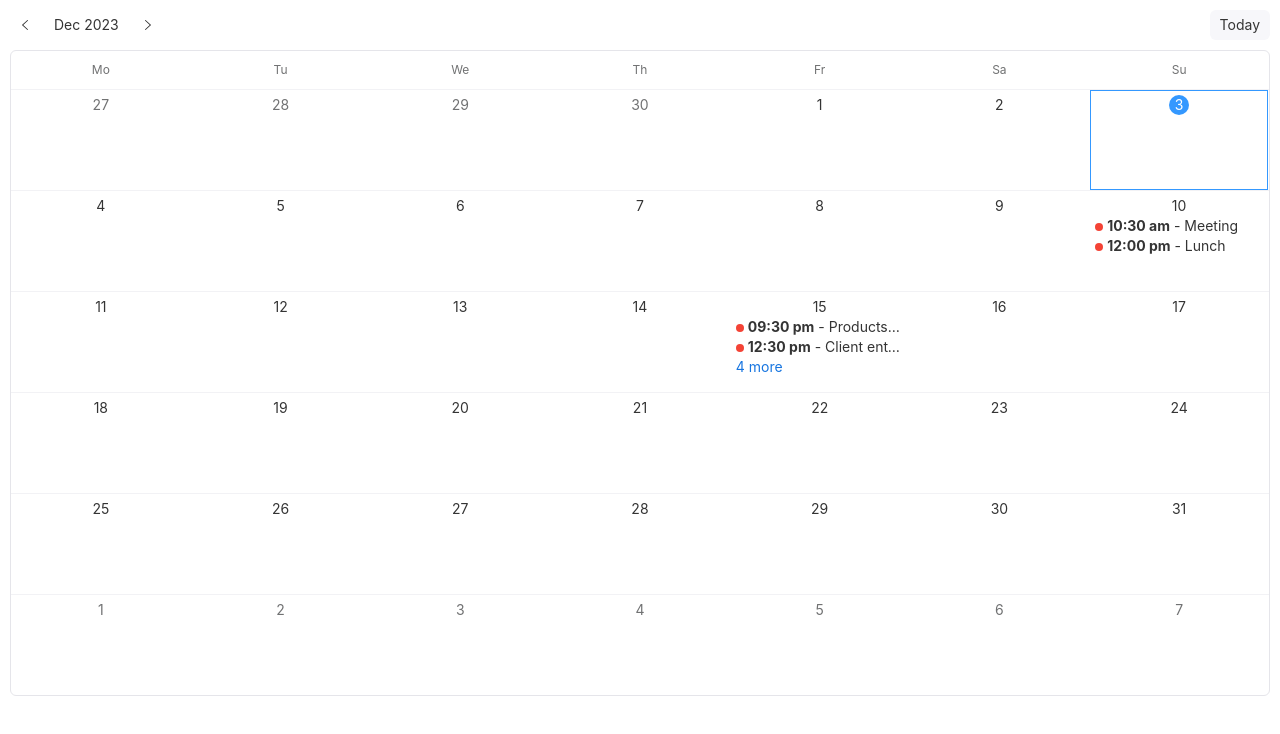
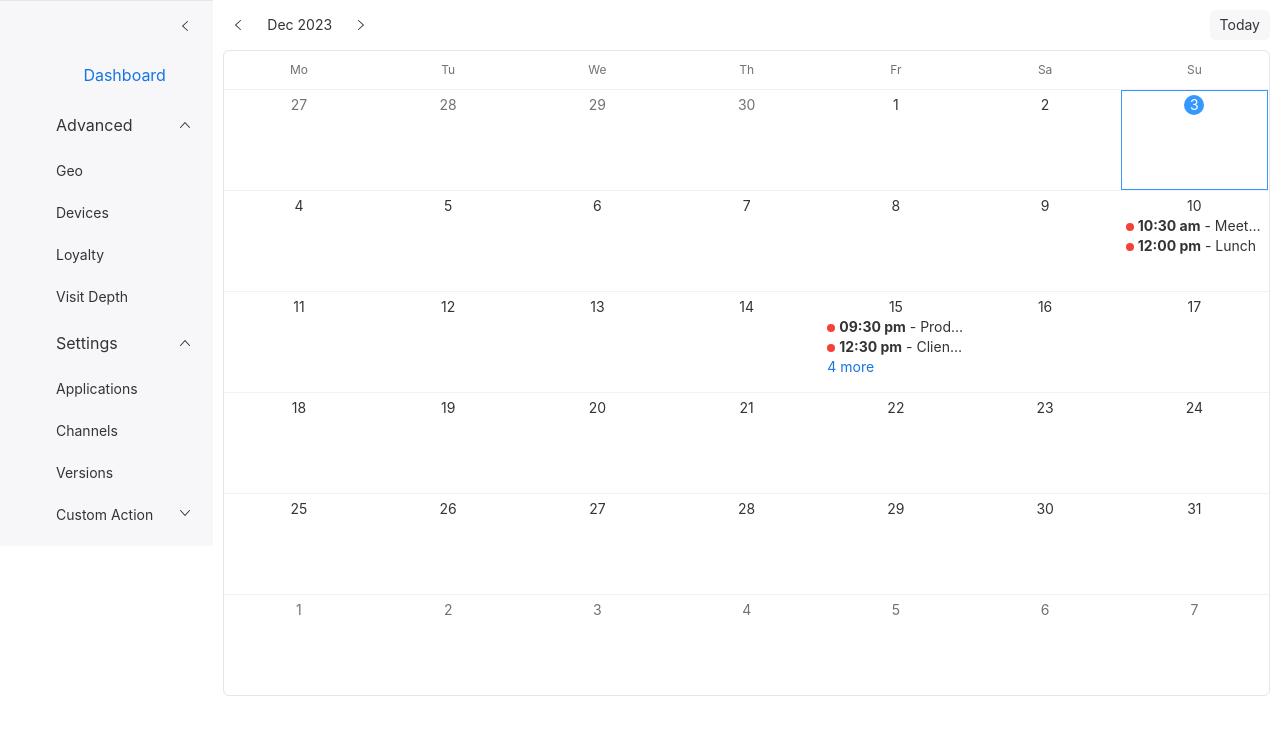
Before and after one commit to dgett130/2023_Chronos, a React (Create React App) app: page / in a window 1280 px wide. Shown: the top 734 px of the page. Built offline with nearby package versions, Linux system fonts and the light colour scheme.

Commit message:
feat(sidebar): init sidebar

```diff
--- a/package.json
+++ b/package.json
@@ -3,6 +3,9 @@
   "version": "0.1.0",
   "private": true,
   "dependencies": {
+    "@fortawesome/free-brands-svg-icons": "^6.5.1",
+    "@fortawesome/free-regular-svg-icons": "^6.5.1",
+    "@fortawesome/free-solid-svg-icons": "^6.5.1",
     "@testing-library/jest-dom": "^5.17.0",
     "@testing-library/react": "^13.4.0",
     "@testing-library/user-event": "^13.5.0",
@@ -35,5 +38,8 @@
       "last 1 firefox version",
       "last 1 safari version"
     ]
+  },
+  "devDependencies": {
+    "tailwindcss": "^3.3.6"
   }
 }
--- a/src/App.js
+++ b/src/App.js
@@ -1,8 +1,9 @@
 import logo from './logo.svg';
 import './App.css';
-import CalendarWrapper from "./component/CalendarWrapper";
+import CalendarWrapper from "./component/calendar/CalendarWrapper";
 import ModalWrapper from "./component/modal/ModalWrapper";
 import {useState} from "react";
+import Sidebar from "./component/sidebar/Sidebar";
 
 function App() {
 
@@ -21,9 +22,14 @@ function App() {
 
 
     return (
-    <div className="App">
-     <CalendarWrapper onCalendarClick={handleCalendarClick}/>
-     <ModalWrapper isOpen={isModalOpen} onClose={handleCloseModal} selectedDate={selectedDate}/>
+    <div className="App flex flex-row">
+        <div className="basis-1/6">
+            <Sidebar/>
+        </div>
+        <div className="basis-5/6">
+            <CalendarWrapper onCalendarClick={handleCalendarClick}/>
+            <ModalWrapper isOpen={isModalOpen} onClose={handleCloseModal} selectedDate={selectedDate}/>
+        </div>
     </div>
   );
 }
--- a/src/component/CalendarWrapper.js
+++ b/src/component/calendar/CalendarWrapper.js
@@ -1,6 +1,6 @@
 import { Calendar, Whisper, Popover, Badge } from 'rsuite';
 import './CalendarWrapper.css';
-import ModalWrapper from "./modal/ModalWrapper";
+import ModalWrapper from "../modal/ModalWrapper";
 import {useState} from "react";
 
 function CalendarWrapper({onCalendarClick}) {
--- /dev/null
+++ b/src/component/sidebar/Sidebar.js
@@ -0,0 +1,45 @@
+import {React, useState} from 'react';
+import {Nav, Sidenav, Toggle} from "rsuite";
+
+function Sidebar(props) {
+
+   const [expanded, setExpanded] = useState(true);
+   const [activeKey, setActiveKey] = useState('1');
+
+    return (
+        <div>
+            <Sidenav expanded={expanded} defaultOpenKeys={['3', '4']}>
+                <Sidenav.Toggle expanded={expanded} onToggle={expanded => setExpanded(expanded)} />
+                <Sidenav.Body>
+                    <Nav activeKey={activeKey} onSelect={setActiveKey}>
+                        <Nav.Item eventKey="1">
+                            Dashboard
+                        </Nav.Item>
+                        <Nav.Menu placement="rightStart" eventKey="3" title="Advanced" >
+                            <Nav.Item eventKey="3-1">Geo</Nav.Item>
+                            <Nav.Item eventKey="3-2">Devices</Nav.Item>
+                            <Nav.Item eventKey="3-3">Loyalty</Nav.Item>
+                            <Nav.Item eventKey="3-4">Visit Depth</Nav.Item>
+                        </Nav.Menu>
+                        <Nav.Menu
+                            placement="rightStart"
+                            eventKey="4"
+                            title="Settings"
+                        >
+                            <Nav.Item eventKey="4-1">Applications</Nav.Item>
+                            <Nav.Item eventKey="4-2">Channels</Nav.Item>
+                            <Nav.Item eventKey="4-3">Versions</Nav.Item>
+                            <Nav.Menu eventKey="4-5" title="Custom Action">
+                                <Nav.Item eventKey="4-5-1">Action Name</Nav.Item>
+                                <Nav.Item eventKey="4-5-2">Action Params</Nav.Item>
+                            </Nav.Menu>
+                        </Nav.Menu>
+                    </Nav>
+                </Sidenav.Body>
+            </Sidenav>
+
+        </div>
+    );
+}
+
+export default Sidebar;
--- a/src/index.css
+++ b/src/index.css
@@ -1,3 +1,7 @@
+@tailwind base;
+@tailwind components;
+@tailwind utilities;
+
 body {
   margin: 0;
   font-family: -apple-system, BlinkMacSystemFont, 'Segoe UI', 'Roboto', 'Oxygen',
--- /dev/null
+++ b/tailwind.config.js
@@ -0,0 +1,10 @@
+/** @type {import('tailwindcss').Config} */
+module.exports = {
+  content: [
+    "./src/**/*.{js,jsx,ts,tsx}",
+  ],
+  theme: {
+    extend: {},
+  },
+  plugins: [],
+}
```
Also changed, not shown: src/component/calendar/CalendarWrapper.css (renamed from src/component/CalendarWrapper.css), 1 other file (tests, documents, lock files or other folders).
